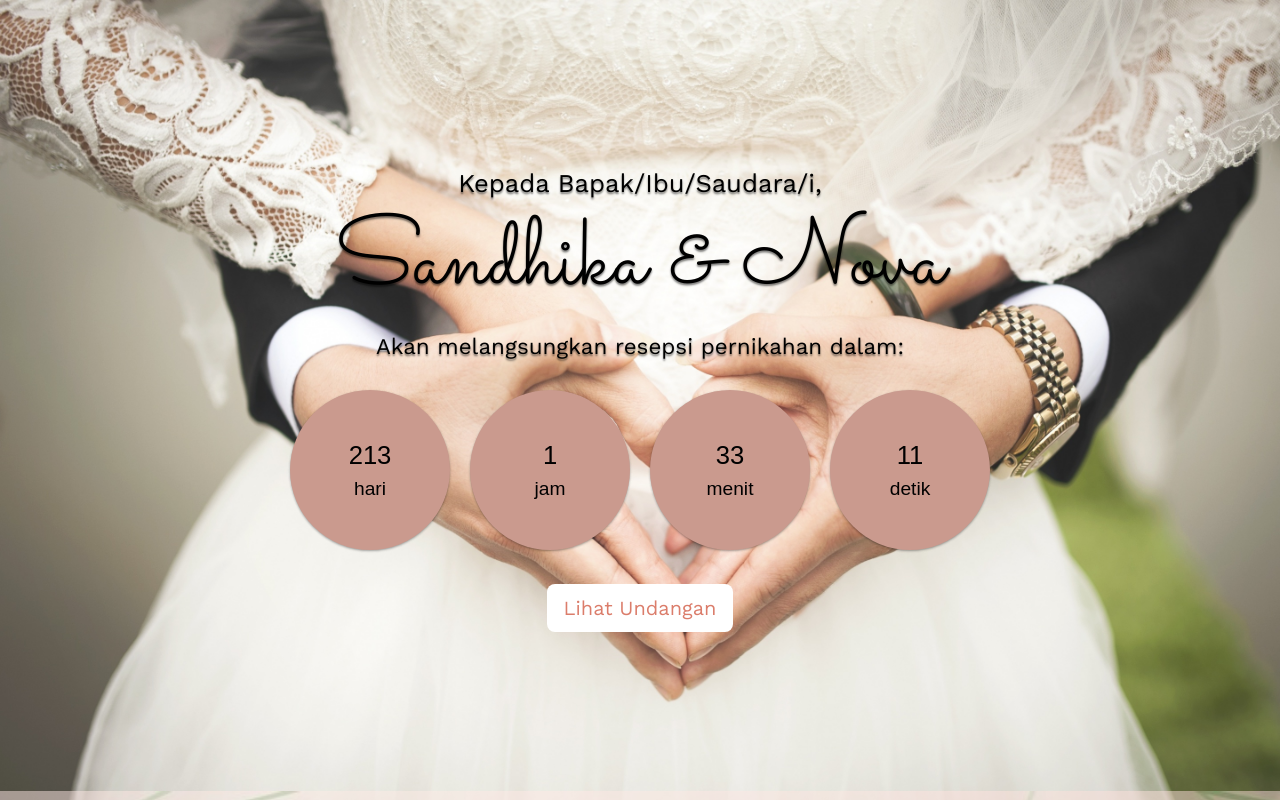
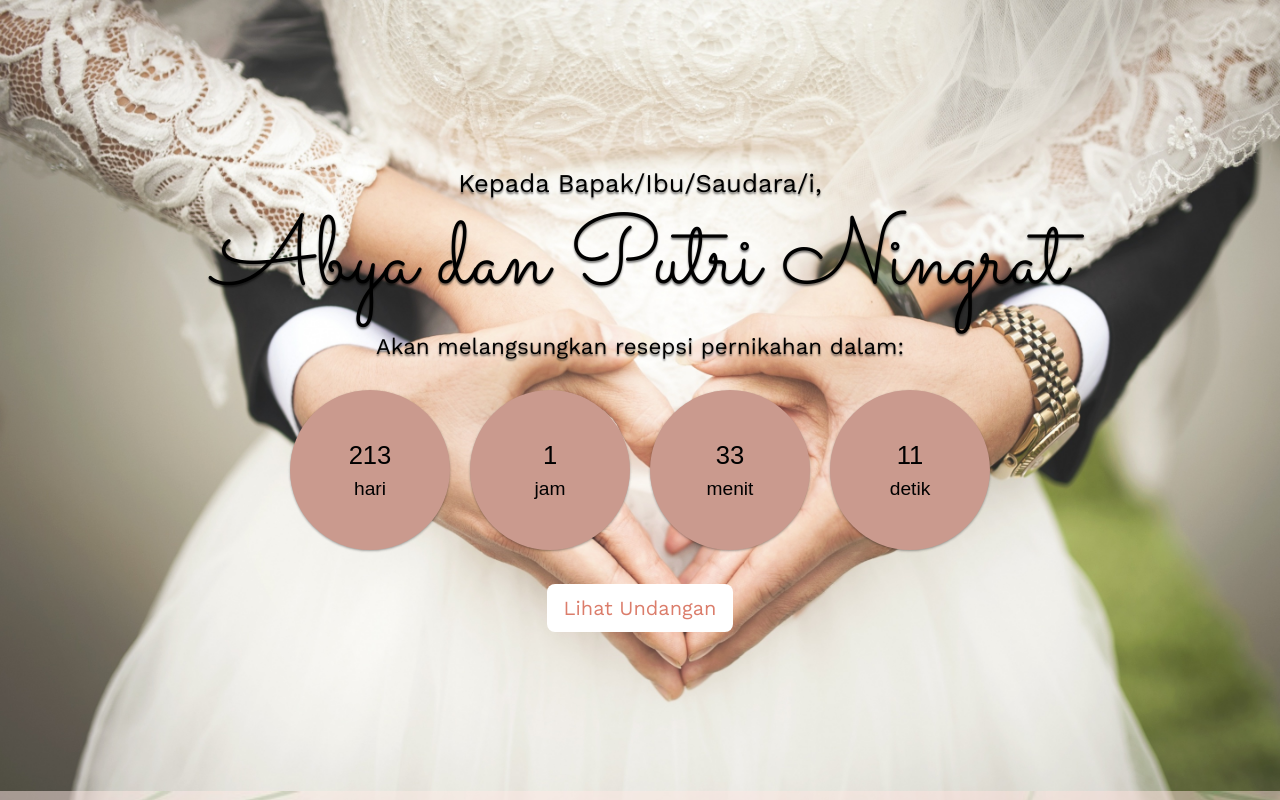
Before and after one commit to abyalax/AI-Vitation-Undangan-Digital, a plain HTML site: page index.html in a window 1280 px wide. Shown: the top 800 px of the page. Drawn offline with nearby package versions, Linux system fonts and the light colour scheme; some packages are replaced by stand-ins of ours; a script that the page names is missing.

Commit message:
Ubah Nama mempelai

```diff
--- a/index.html
+++ b/index.html
@@ -36,7 +36,7 @@
     >
       <main>
         <h4> Kepada <span>Bapak/Ibu/Saudara/i,</span></h4>
-        <h1>Sandhika & Nova</h1>
+        <h1>Abya dan Putri Ningrat</h1>
         <p>Akan melangsungkan resepsi pernikahan dalam:</p>
         <div class="simply-countdown"></div>
         <a href="#home" class="btn btn-lg mt-4" onclick="enableScroll()"> Lihat Undangan </a>
```
